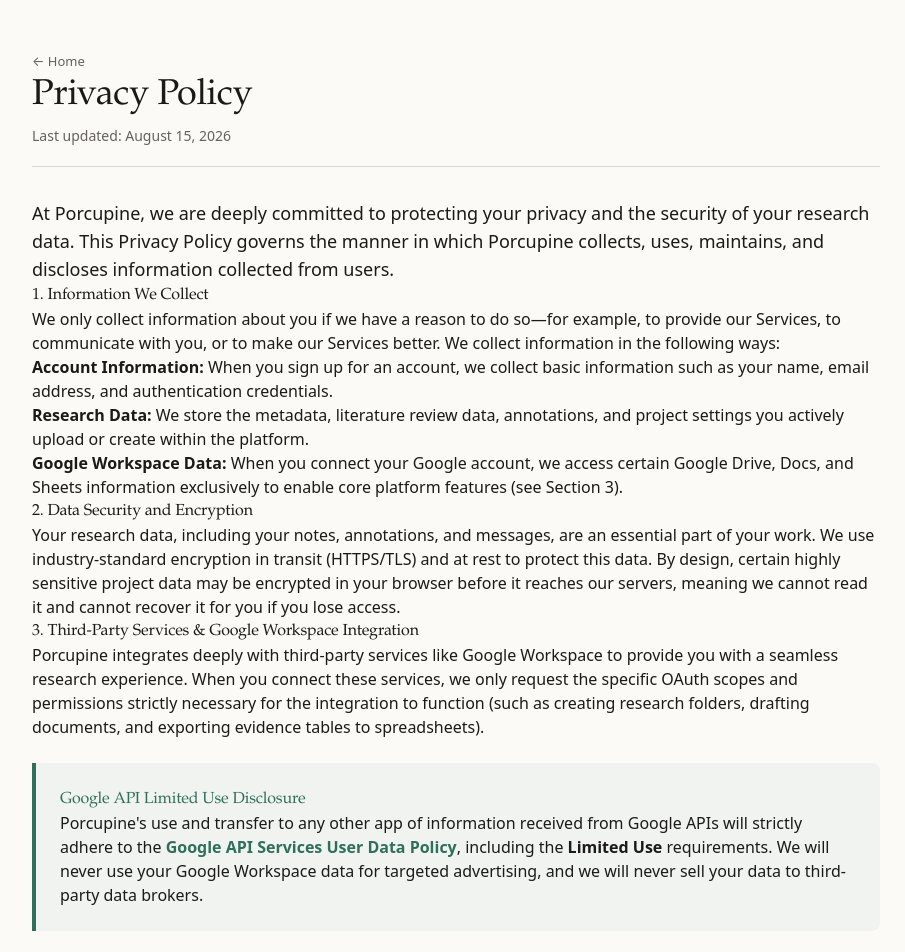
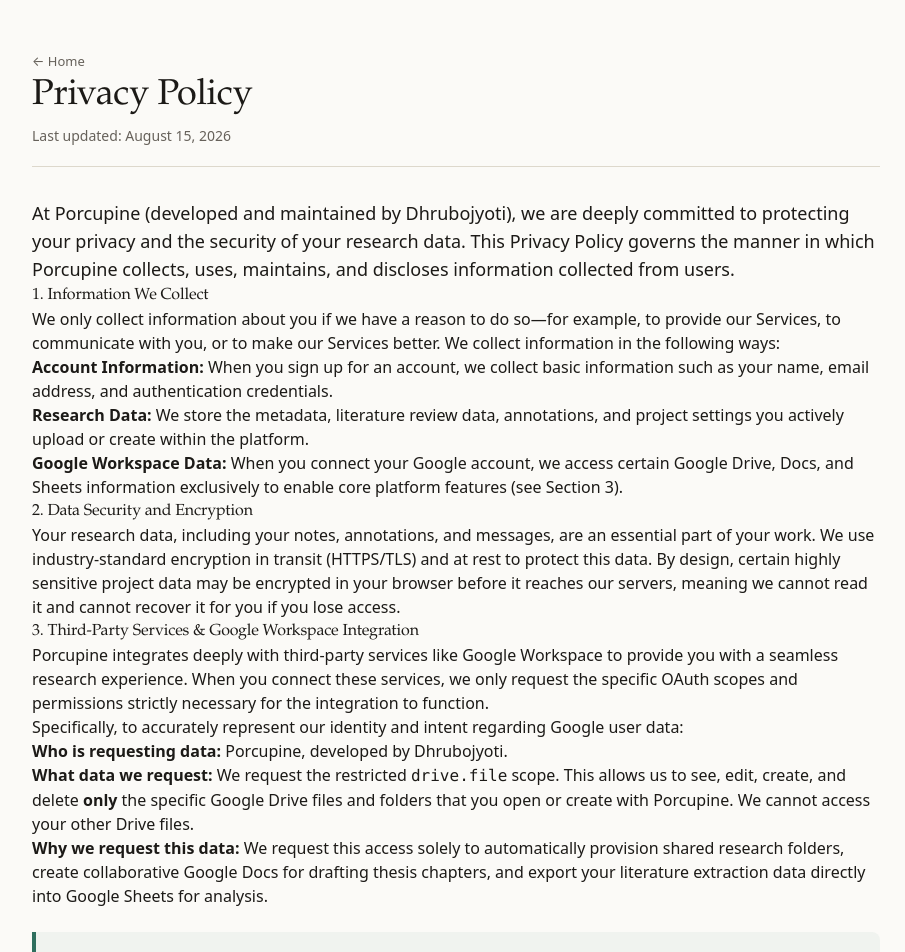
Before and after one commit to heisenberg-611/porcupine-the-smart-research-manager, a Next.js app in the folder apps/web/: page /privacy in a window 1280 px wide. Shown: the top 952 px of the page, without its empty margins (184-1089 px from the left). Built offline with nearby package versions, Linux system fonts and the light colour scheme.

Commit message:
docs: clarify identity and Google Drive data usage policies in privacy, terms, and landing pages

```diff
--- a/apps/web/src/app/privacy/page.tsx
+++ b/apps/web/src/app/privacy/page.tsx
@@ -19,7 +19,7 @@
 
       <div className="prose max-w-none prose-p:leading-relaxed prose-p:text-muted prose-headings:text-ink prose-h2:text-2xl prose-h2:font-bold prose-h2:text-accent prose-h2:border-b prose-h2:border-rule prose-h2:pb-2 prose-h2:mt-12 prose-h2:mb-6 prose-li:text-lg prose-li:my-4 prose-strong:text-ink">
         <p className="text-lg font-medium text-ink">
-          At Porcupine, we are deeply committed to protecting your privacy and the security of your research data. This Privacy Policy governs the manner in which Porcupine collects, uses, maintains, and discloses information collected from users.
+          At Porcupine (developed and maintained by Dhrubojyoti), we are deeply committed to protecting your privacy and the security of your research data. This Privacy Policy governs the manner in which Porcupine collects, uses, maintains, and discloses information collected from users.
         </p>
 
         <h2>1. Information We Collect</h2>
@@ -39,8 +39,16 @@
 
         <h2>3. Third-Party Services & Google Workspace Integration</h2>
         <p>
-          Porcupine integrates deeply with third-party services like Google Workspace to provide you with a seamless research experience. When you connect these services, we only request the specific OAuth scopes and permissions strictly necessary for the integration to function (such as creating research folders, drafting documents, and exporting evidence tables to spreadsheets).
+          Porcupine integrates deeply with third-party services like Google Workspace to provide you with a seamless research experience. When you connect these services, we only request the specific OAuth scopes and permissions strictly necessary for the integration to function.
         </p>
+        <p>
+          Specifically, to accurately represent our identity and intent regarding Google user data:
+        </p>
+        <ul>
+          <li><strong>Who is requesting data:</strong> Porcupine, developed by Dhrubojyoti.</li>
+          <li><strong>What data we request:</strong> We request the restricted <code>drive.file</code> scope. This allows us to see, edit, create, and delete <strong>only</strong> the specific Google Drive files and folders that you open or create with Porcupine. We cannot access your other Drive files.</li>
+          <li><strong>Why we request this data:</strong> We request this access solely to automatically provision shared research folders, create collaborative Google Docs for drafting thesis chapters, and export your literature extraction data directly into Google Sheets for analysis.</li>
+        </ul>
         <div className="my-6 border-l-4 border-accent bg-accent/5 p-6 rounded-r-lg">
           <h3 className="mt-0 text-accent">Google API Limited Use Disclosure</h3>
           <p className="mb-0 text-sm md:text-base">
--- a/apps/web/src/app/terms/page.tsx
+++ b/apps/web/src/app/terms/page.tsx
@@ -19,7 +19,7 @@
 
       <div className="prose max-w-none prose-p:leading-relaxed prose-p:text-muted prose-headings:text-ink prose-h2:text-2xl prose-h2:font-bold prose-h2:text-accent prose-h2:border-b prose-h2:border-rule prose-h2:pb-2 prose-h2:mt-12 prose-h2:mb-6 prose-li:text-lg prose-li:my-4 prose-strong:text-ink">
         <p className="text-lg font-medium text-ink">
-          Welcome to Porcupine. These Terms of Service ("Terms") govern your access to and use of the Porcupine website, software, and services (collectively, the "Service").
+          Welcome to Porcupine, a service developed and maintained by Dhrubojyoti. These Terms of Service ("Terms") govern your access to and use of the Porcupine website, software, and services (collectively, the "Service").
         </p>
         <p>
           By accessing or using the Service, you agree to be bound by these Terms. If you disagree with any part of the terms, you do not have permission to access the Service.
```
Also changed, not shown: apps/web/src/app/page.tsx (line endings or trailing spaces).
